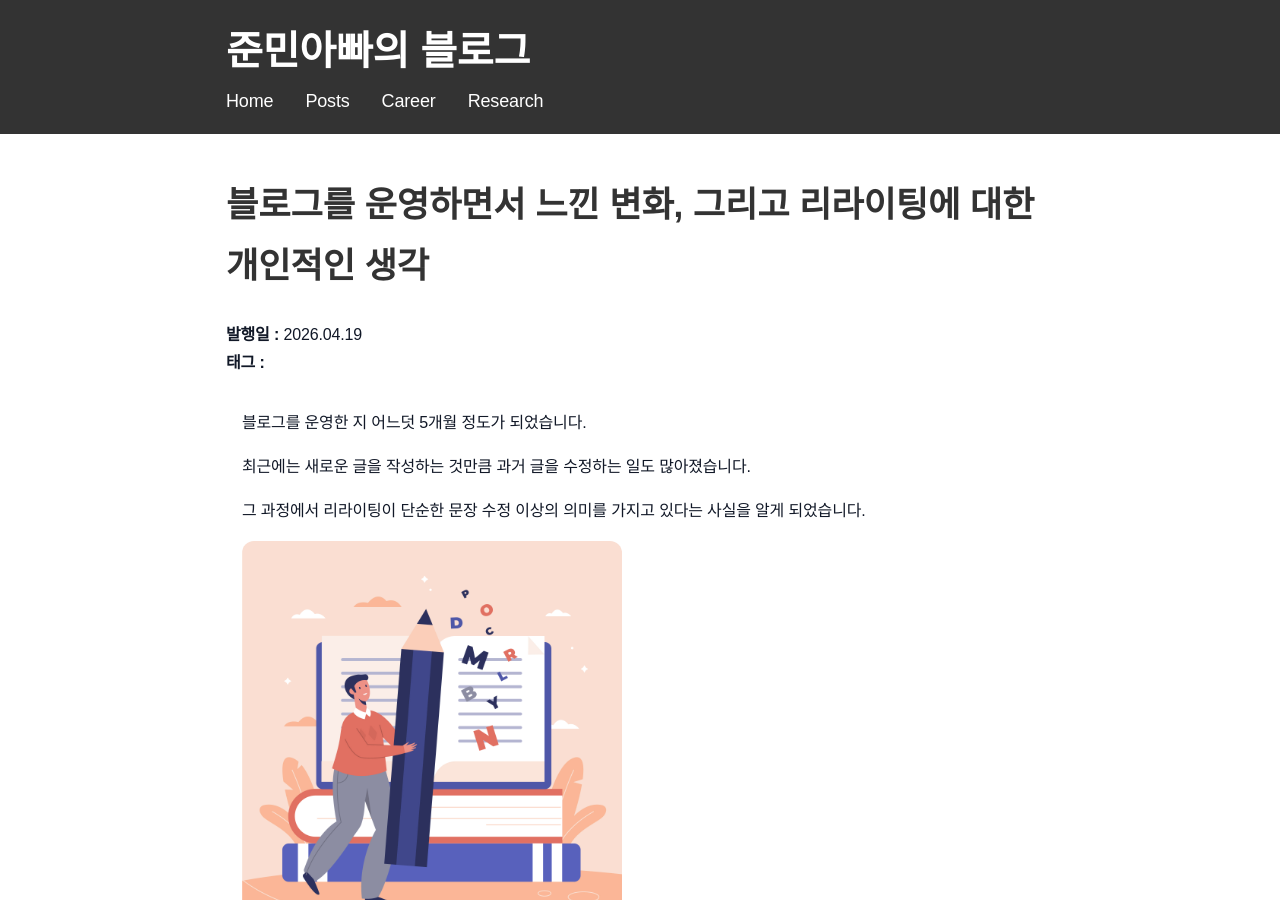
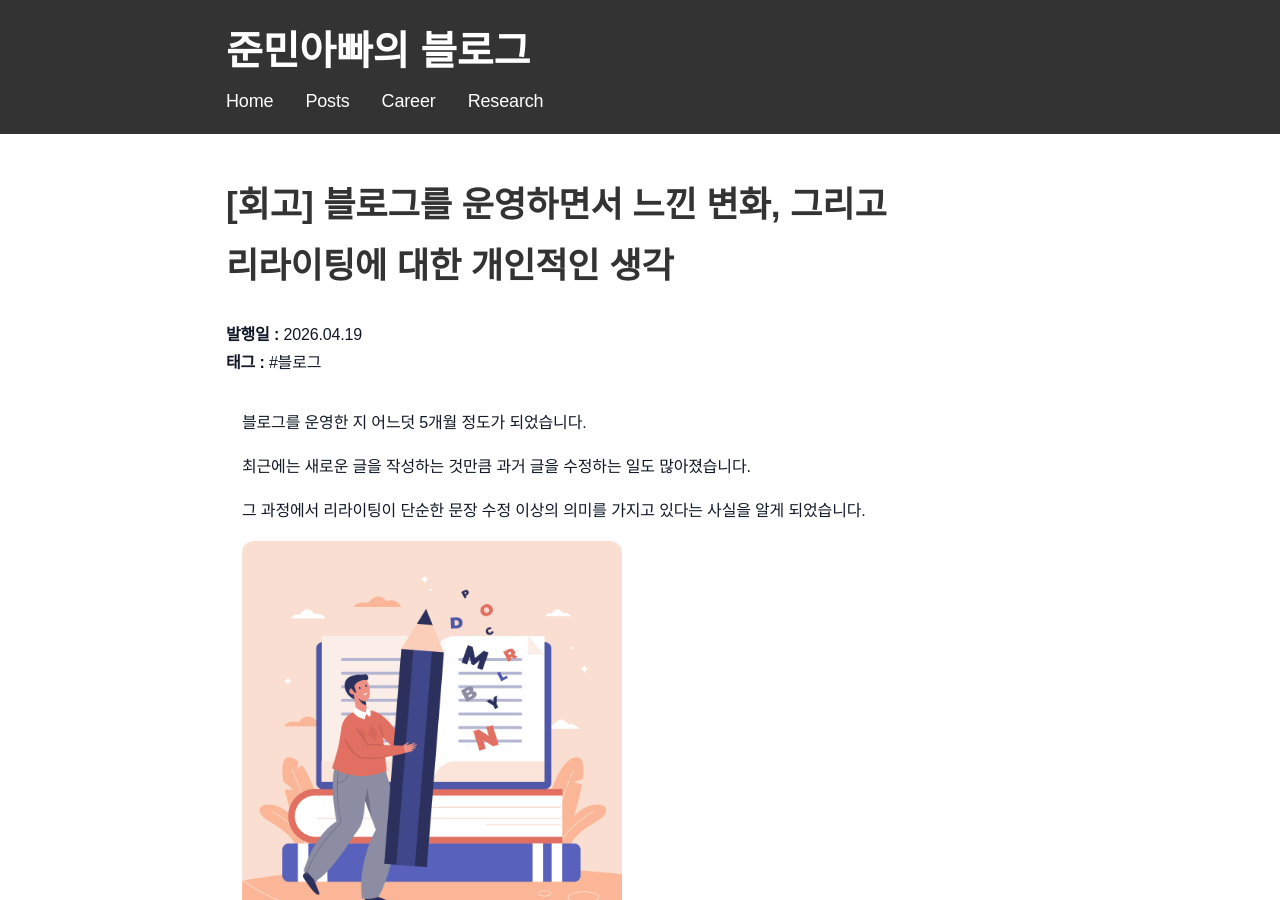
Before and after one commit to sanghoon-lee/sanghoon-lee.github.io, a Jekyll site: the page built from _posts/2026-04-19-rewriting.md, in a window 1280 px wide and 900 px high. Built offline with Jekyll 4.4.1, drawn with Linux system fonts in a browser that asks for light colours; nearby versions of some CDN libraries; comment, search, counter and statistics services are not loaded.

```diff
--- a/_posts/2026-04-19-rewriting.md
+++ b/_posts/2026-04-19-rewriting.md
@@ -1,10 +1,12 @@
 ---
 layout: post
-title: "블로그를 운영하면서 느낀 변화, 그리고 리라이팅에 대한 개인적인 생각"
+title: "[회고] 블로그를 운영하면서 느낀 변화, 그리고 리라이팅에 대한 개인적인 생각"
 date: 2026-04-19
 description: 5개월 정도 깃허브에 블로그를 운영하면서 느낀 변화, 그리고 리라이팅에 대한 개인적인 생각을 정리한 글입니다.
 image: /assets/images/rewriting.jpg
-categories: 일반
+categories: 회고
+tags:
+  - 블로그
 ---
 
 블로그를 운영한 지 어느덧 5개월 정도가 되었습니다.
```
Also changed, not shown: other parts of _posts/2026-04-19-rewriting.md (+0 -4 lines).
